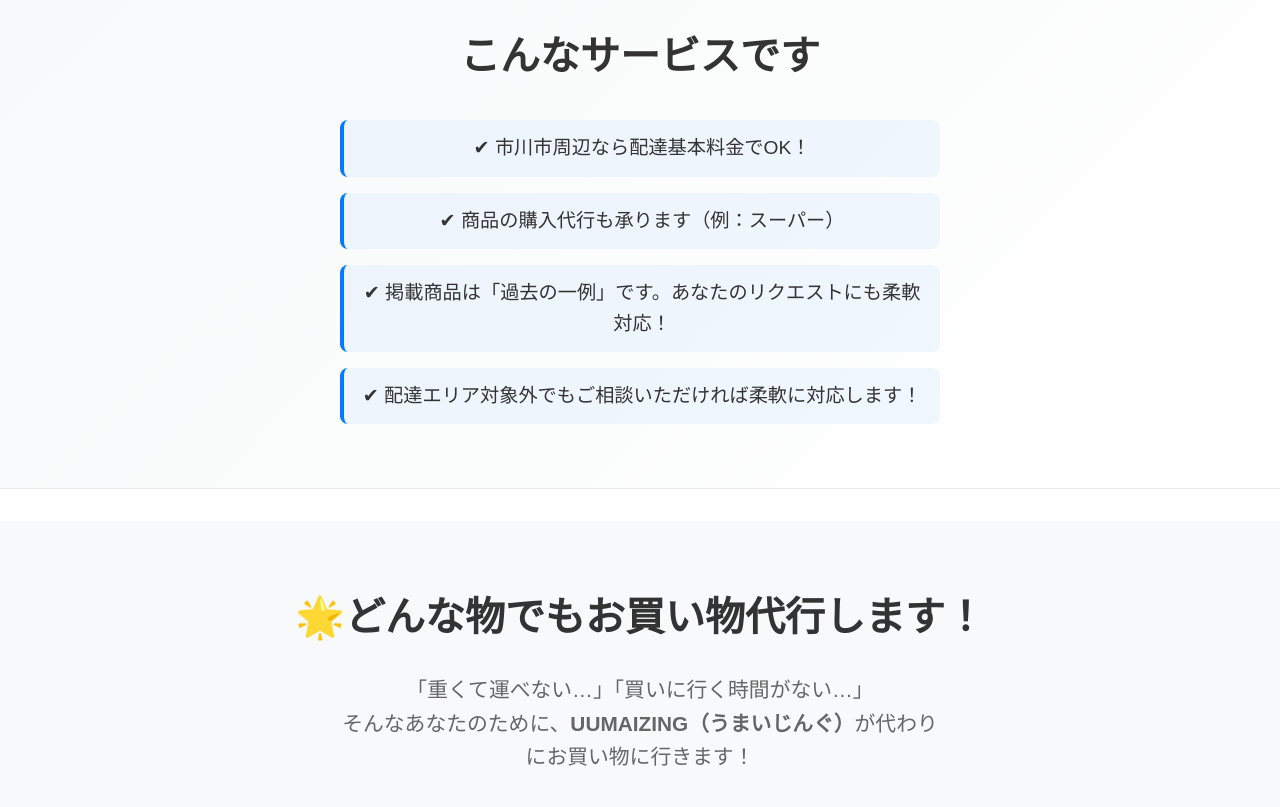
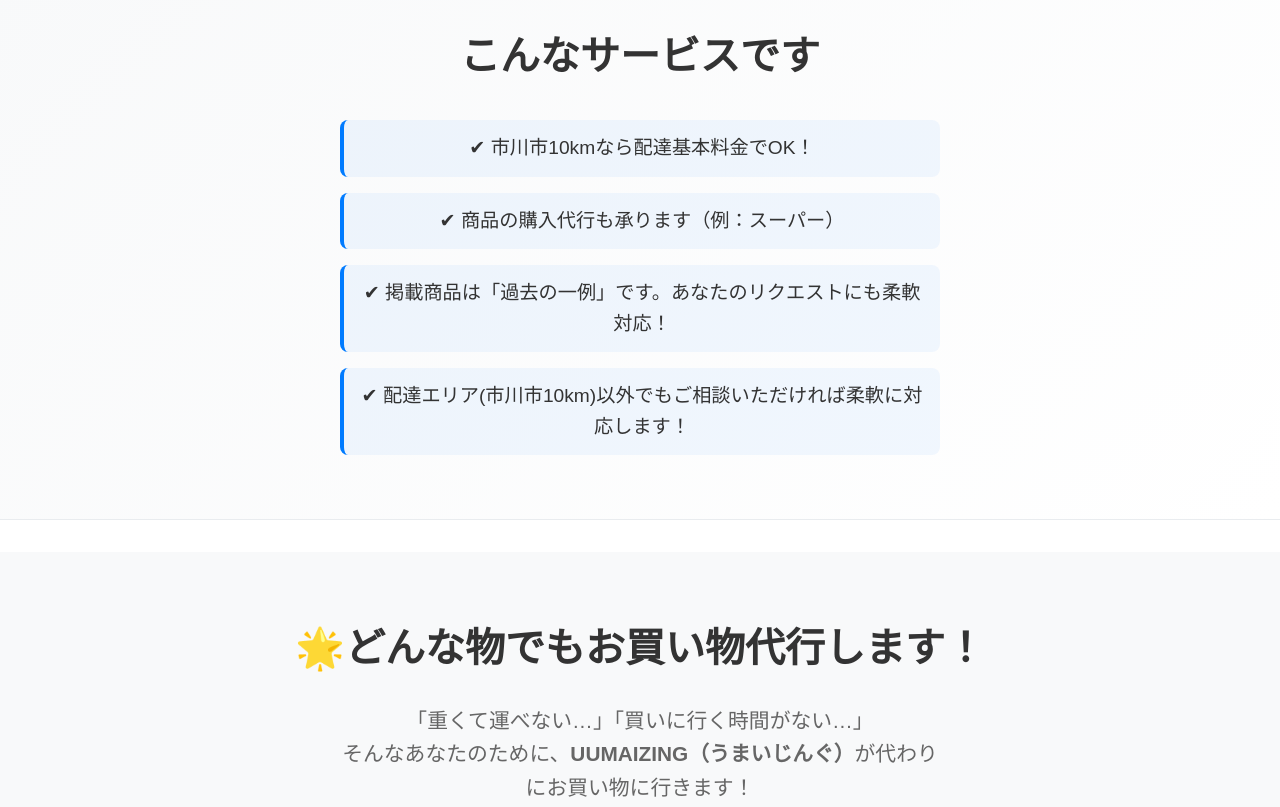
Before and after one commit to akihisasa/homeSuzukiProduct, a plain HTML site: page index.html in a window 1280 px wide. Shown: the part 940-1747 px from the top of the page. Drawn offline with Linux system fonts and the light colour scheme.

Commit message:
Add files via upload

```diff
--- a/index.html
+++ b/index.html
@@ -248,10 +248,10 @@
             <div class="container">
                 <h2>こんなサービスです</h2>
                 <ul class="service-features" style="text-align: center; list-style: none; padding: 0;">
-                    <li style="text-align: center; list-style: none;">✔ 市川市周辺なら配達基本料金でOK！</li>
+                    <li style="text-align: center; list-style: none;">✔ 市川市10kmなら配達基本料金でOK！</li>
                     <li style="text-align: center; list-style: none;">✔ 商品の購入代行も承ります（例：スーパー）</li>
                     <li style="text-align: center; list-style: none;">✔ 掲載商品は「過去の一例」です。あなたのリクエストにも柔軟対応！</li>
-                    <li style="text-align: center; list-style: none;">✔ 配達エリア対象外でもご相談いただければ柔軟に対応します！</li>
+                    <li style="text-align: center; list-style: none;">✔ 配達エリア(市川市10km)以外でもご相談いただければ柔軟に対応します！</li>
                 </ul>
             </div>
         </section>
@@ -321,7 +321,7 @@
                         </p>
                     </div>
 
-                    <p>※配達対象外エリアの場合も、ご相談いただければ柔軟に対応いたします。</p>
+                    <p>※市川市10km以外の場合も、ご相談いただければ柔軟に対応いたします。</p>
                 </div>
 
 
```
